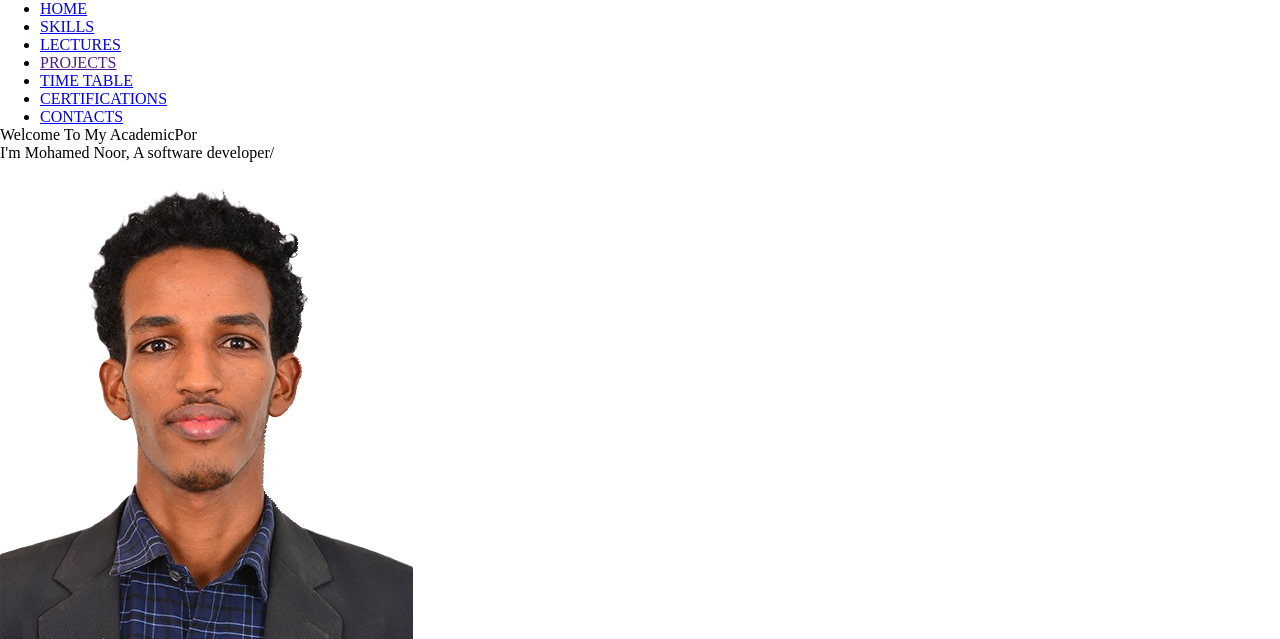
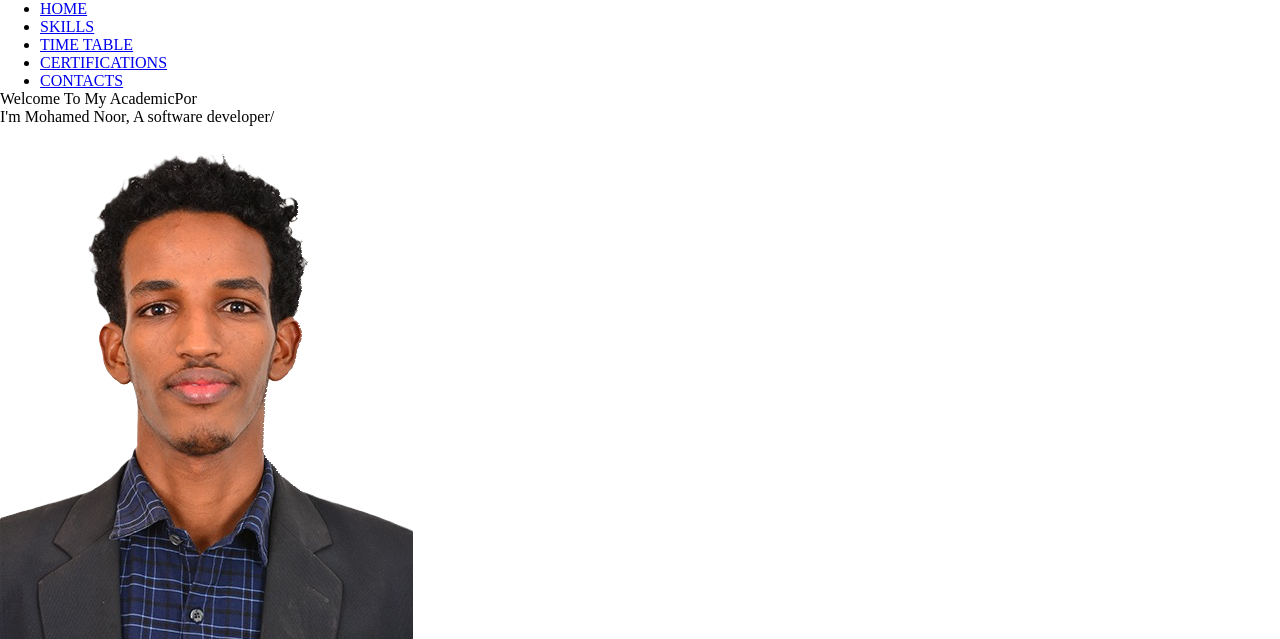
Before and after one commit to nootjuguxh/student-portfolio, a plain HTML site: page index.html in a window 1280 px wide. Shown: the top 639 px of the page. Drawn offline with Linux system fonts and the light colour scheme.

Commit message:
Update styles.css

```diff
--- a/index.html
+++ b/index.html
@@ -17,8 +17,8 @@
         <ul class="navigation-menu">
           <li><a href="#home" class="nav-link">HOME</a></li>
           <li><a href="#skillsSection" class="nav-link">SKILLS</a></li>
-          <li><a href="#LecturesSection" class="nav-link">LECTURES</a></li>
-          <li><a href="" class="nav-link">PROJECTS</a></li>
+
+
           <li><a href="timetable.html" class="nav-link">TIME TABLE</a></li>
           <li>
             <a href="#PROJECTSsection" class="nav-link">CERTIFICATIONS</a>
```
